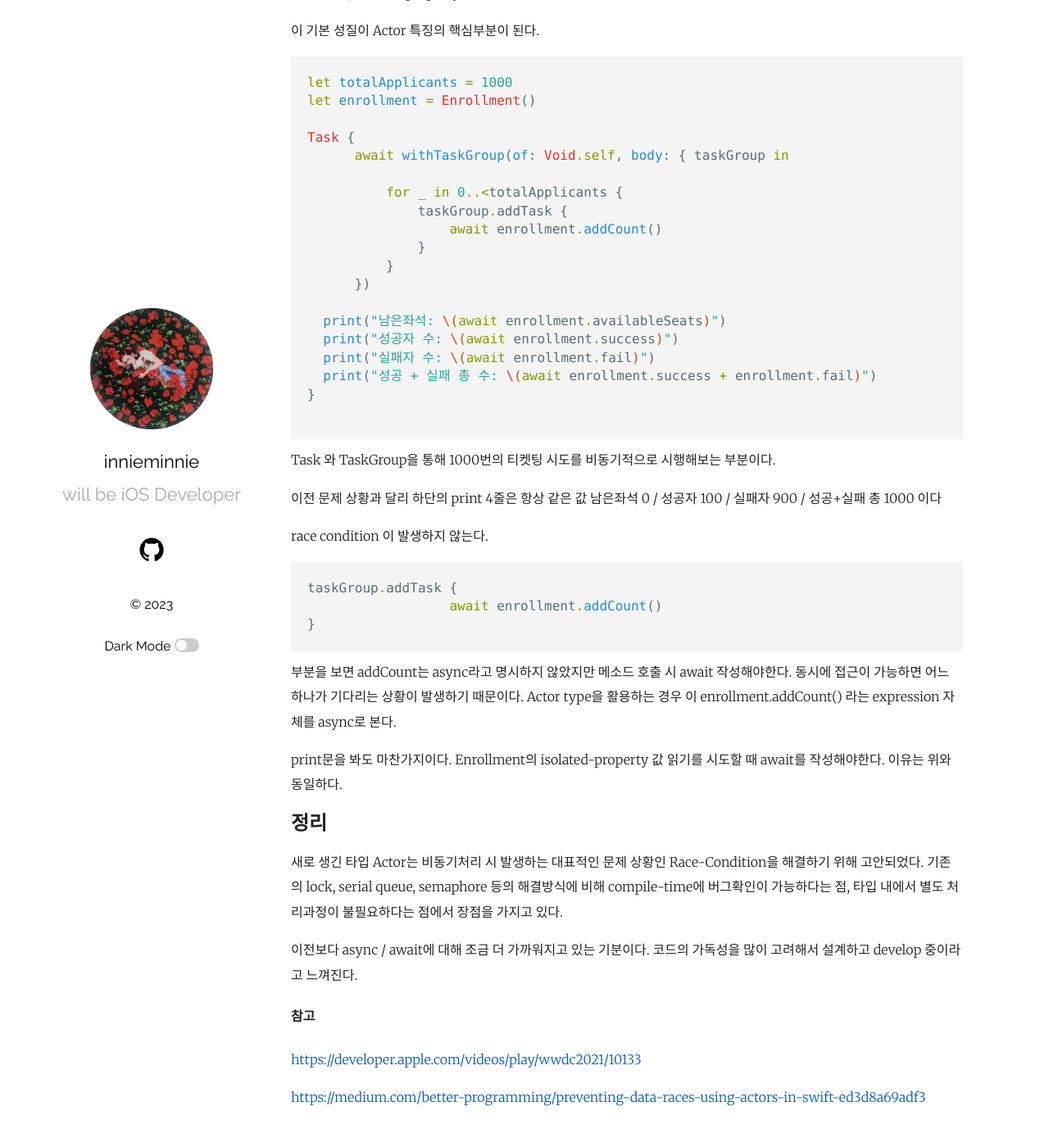
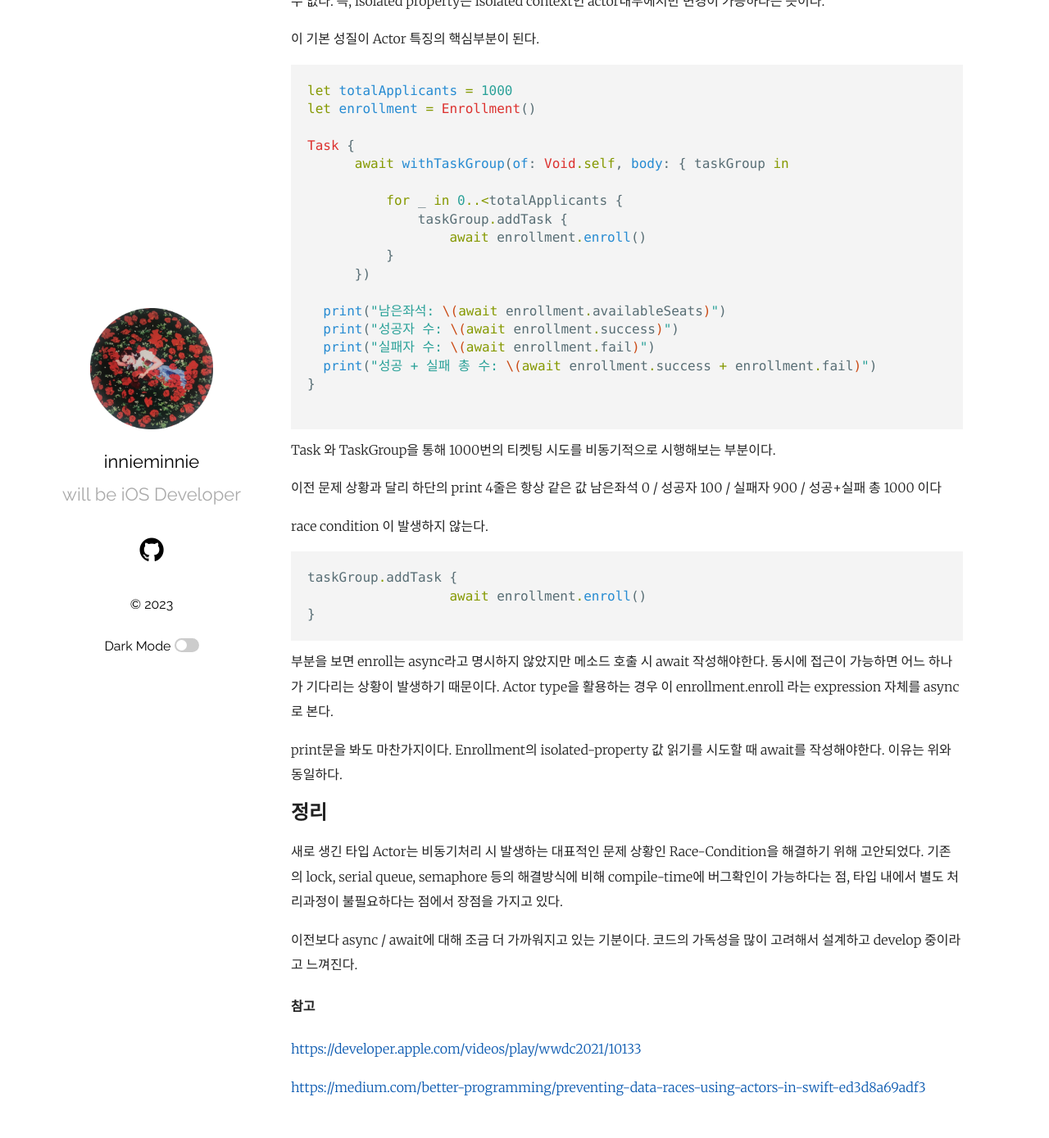
Before and after one commit to innieminnie/innieminnie.github.io, a Jekyll site: the page built from _posts/2023-04-18-SwiftActor.markdown, in a window 1280 px wide and 1400 px high, scrolled down 3567 px. Shown: the top 1389 px of the window at 82% size. Built offline with Jekyll 4.4.1, drawn with Linux system fonts in a browser that asks for light colours; our own code applies the rules of GitHub Pages for plain Markdown files; comment, search, counter and statistics services are not loaded; some of the changed text lies outside the part shown.

Commit message:
글작성

````diff
--- a/_posts/2023-04-18-SwiftActor.markdown
+++ b/_posts/2023-04-18-SwiftActor.markdown
@@ -88,7 +97,7 @@ actor Enrollment {
   private(set) var success = 0
   private(set) var fail = 0
 
-  func addCount() {
+  func enroll() {
     if availableSeats <= 0 {
       fail += 1
     } else {
@@ -154,8 +163,7 @@ Task {
 
           for _ in 0..<totalApplicants {
               taskGroup.addTask {
-                  await enrollment.addCount()
-              }
+                  await enrollment.enroll()
           }
       })
 
@@ -177,11 +185,11 @@ race condition 이 발생하지 않는다. <br>
 
 ```swift
 taskGroup.addTask {
-                  await enrollment.addCount()
+                  await enrollment.enroll()
 }
 ```
 
-부분을 보면 addCount는 async라고 명시하지 않았지만 메소드 호출 시 await 작성해야한다. 동시에 접근이 가능하면 어느 하나가 기다리는 상황이 발생하기 때문이다. Actor type을 활용하는 경우 이 enrollment.addCount() 라는 expression 자체를 async로 본다.<br>
+부분을 보면 enroll는 async라고 명시하지 않았지만 메소드 호출 시 await 작성해야한다. 동시에 접근이 가능하면 어느 하나가 기다리는 상황이 발생하기 때문이다. Actor type을 활용하는 경우 이 enrollment.enroll 라는 expression 자체를 async로 본다.<br>
 
 
 
````
Also changed, not shown: other parts of _posts/2023-04-18-SwiftActor.markdown (+9 -0 lines).
